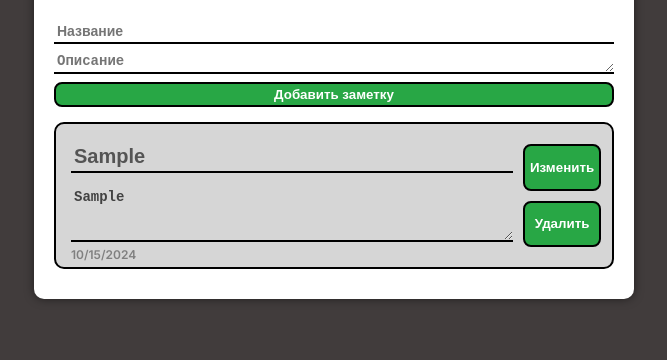
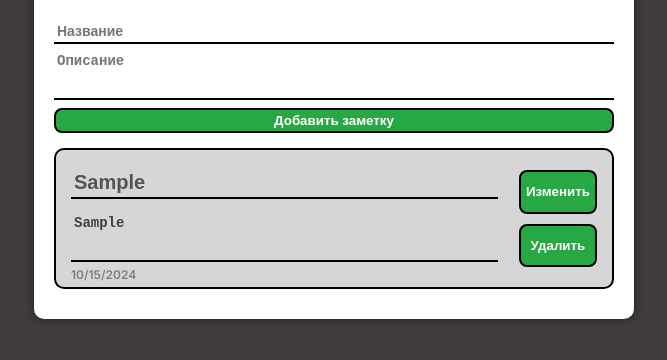
Before and after one commit to lewisTAWER/Notes-testApp, a plain HTML site: page index.html in a window 1280 px wide. Both pictures are taken after typing "Sample", "Sample" into the empty fields and a click on the button "Добавить заметку". Shown: the part 82-442 px from the top of the page, without its empty margins (306-973 px from the left). Drawn offline with Linux system fonts and the light colour scheme.

Commit message:
добавление динамичного описания textarea

```diff
--- a/main.css
+++ b/main.css
@@ -41,6 +41,12 @@ textarea {
 	border-right: 0px solid black;
 
 	background-color: white;
+}
+textarea {
+	width: 100%;
+	min-height: 50px;
+	resize: none;
+	overflow: hidden;
 }
 button {
 	background-color: #28a745;
--- a/main.js
+++ b/main.js
@@ -4,6 +4,12 @@ function getNotes() {
 
 function saveNotes(notes) {
 	localStorage.setItem('notes', JSON.stringify(notes))
+}
+
+// Функция для автоматического изменения высоты textarea
+function autoResizeTextarea(textarea) {
+	textarea.style.height = 'auto' // Сбрасываем высоту
+	textarea.style.height = textarea.scrollHeight + 'px' // Устанавливаем высоту в зависимости от содержимого
 }
 
 function displayNotes() {
@@ -18,9 +24,9 @@ function displayNotes() {
 
 		noteElement.innerHTML = `
             <div class="notes">
-               <input type="text" class="note-title" value="${note.title}" disabled>
-               <textarea class="note-description" rows='3' cols='50' disabled>${note.description}</textarea>
-               <div class="note-date">${note.date}</div>
+                <input type="text" class="note-title" value="${note.title}" disabled>
+                <textarea class="note-description" rows='1' cols='50' disabled>${note.description}</textarea>
+                <div class="note-date">${note.date}</div>
             </div>
             <div class="note-actions">
                 <button id="edit-btn-${index}">Изменить</button>
@@ -29,6 +35,9 @@ function displayNotes() {
         `
 
 		notesList.appendChild(noteElement)
+
+		const descriptionInput = noteElement.querySelector('.note-description')
+		autoResizeTextarea(descriptionInput) // Устанавливаем начальную высоту для textarea
 
 		document
 			.getElementById(`edit-btn-${index}`)
@@ -51,6 +60,11 @@ function editNoteMode(index) {
 		titleInput.disabled = false
 		descriptionInput.disabled = false
 		editButton.textContent = 'Сохранить'
+
+		// Добавляем слушатель для автоматического изменения высоты textarea
+		descriptionInput.addEventListener('input', function () {
+			autoResizeTextarea(this)
+		})
 	} else {
 		// Save note changes
 		notes[index].title = titleInput.value
@@ -79,7 +93,9 @@ document.getElementById('note-form').addEventListener('submit', function (e) {
 	saveNotes(notes)
 	displayNotes()
 
+	// Сброс формы и высоты textarea
 	document.getElementById('note-form').reset()
+	autoResizeTextarea(document.getElementById('description'))
 })
 
 function deleteNote(index) {
```
